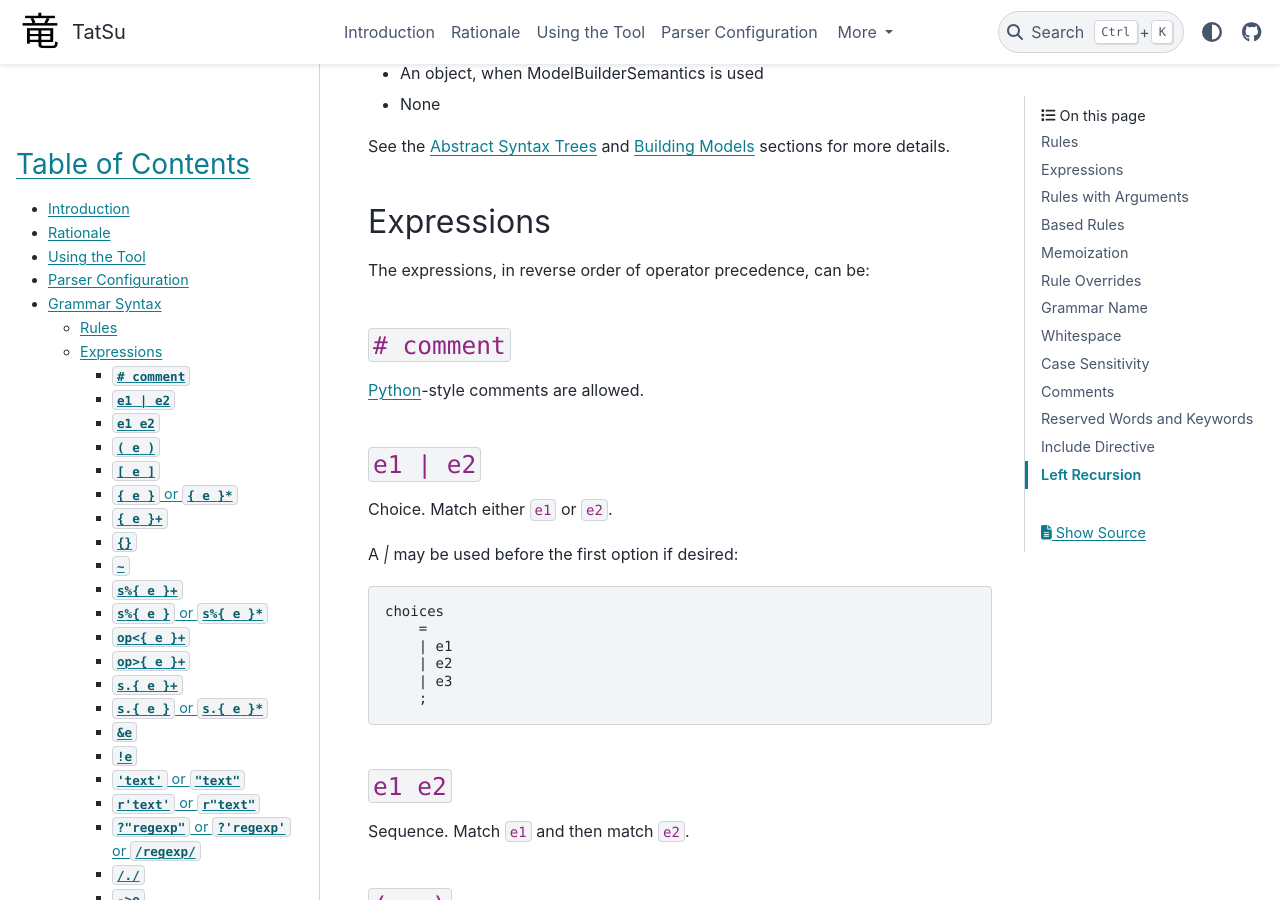
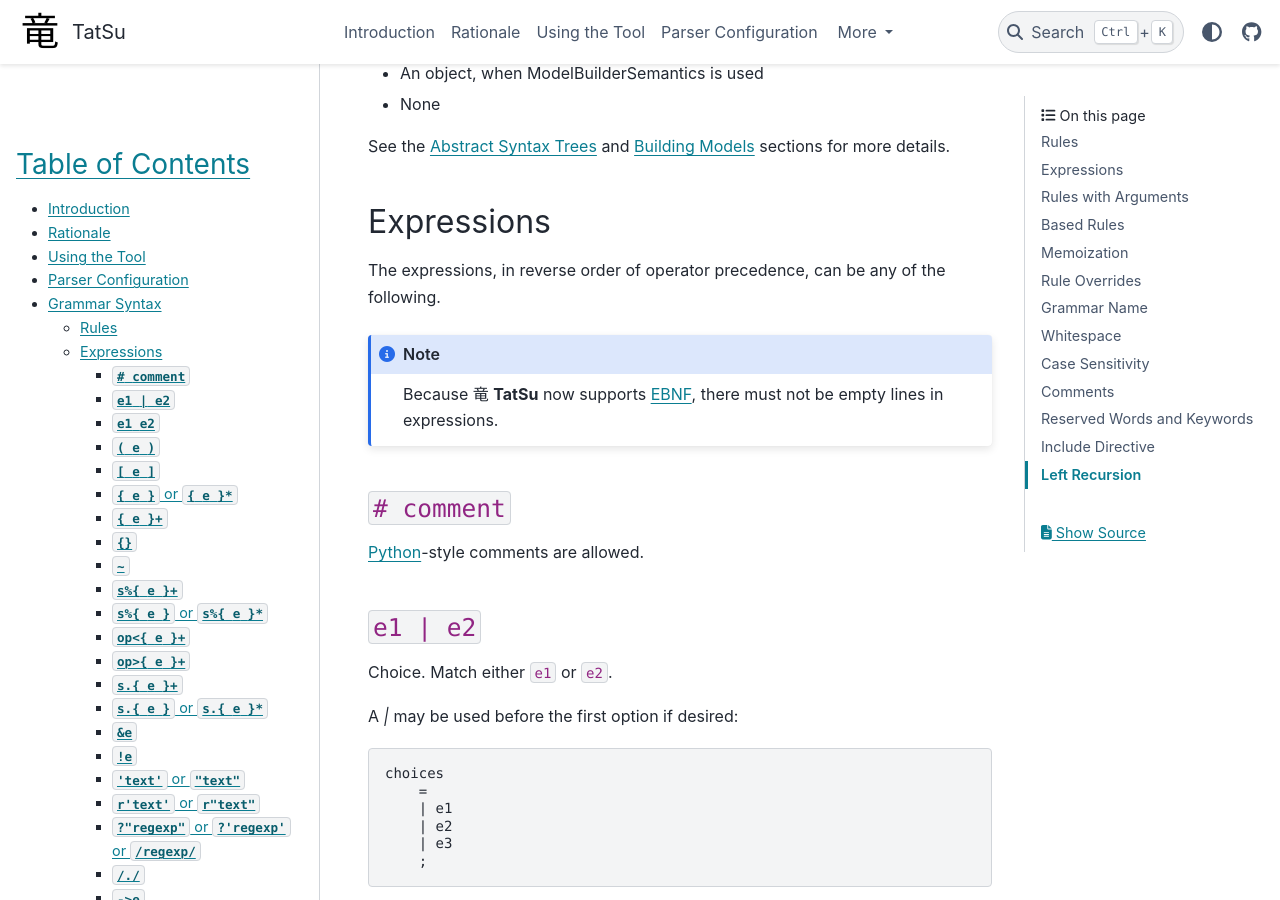
Before and after one commit to neogeny/TatSu, a Sphinx documentation site: the page built from docs/syntax.rst, in a window 1280 px wide and 900 px high, scrolled down 955 px. Built offline with Sphinx 7.4.7 and the PyData theme 0.15.4, drawn with Linux system fonts in a browser that asks for light colours; pages that are not in the unit, such as notebooks, are missing from menus; the version number is read from the project's files by our own code.

Commit message:
[docs] About empty lines

```diff
--- a/docs/syntax.rst
+++ b/docs/syntax.rst
@@ -47,7 +47,10 @@ details.
 Expressions
 ~~~~~~~~~~~
 
-The expressions, in reverse order of operator precedence, can be:
+The expressions, in reverse order of operator precedence, can be any of the following.
+
+.. note::
+   Because |TatSu| now supports EBNF_, there must not be empty lines in expressions.
 
 
 ``# comment``
```
